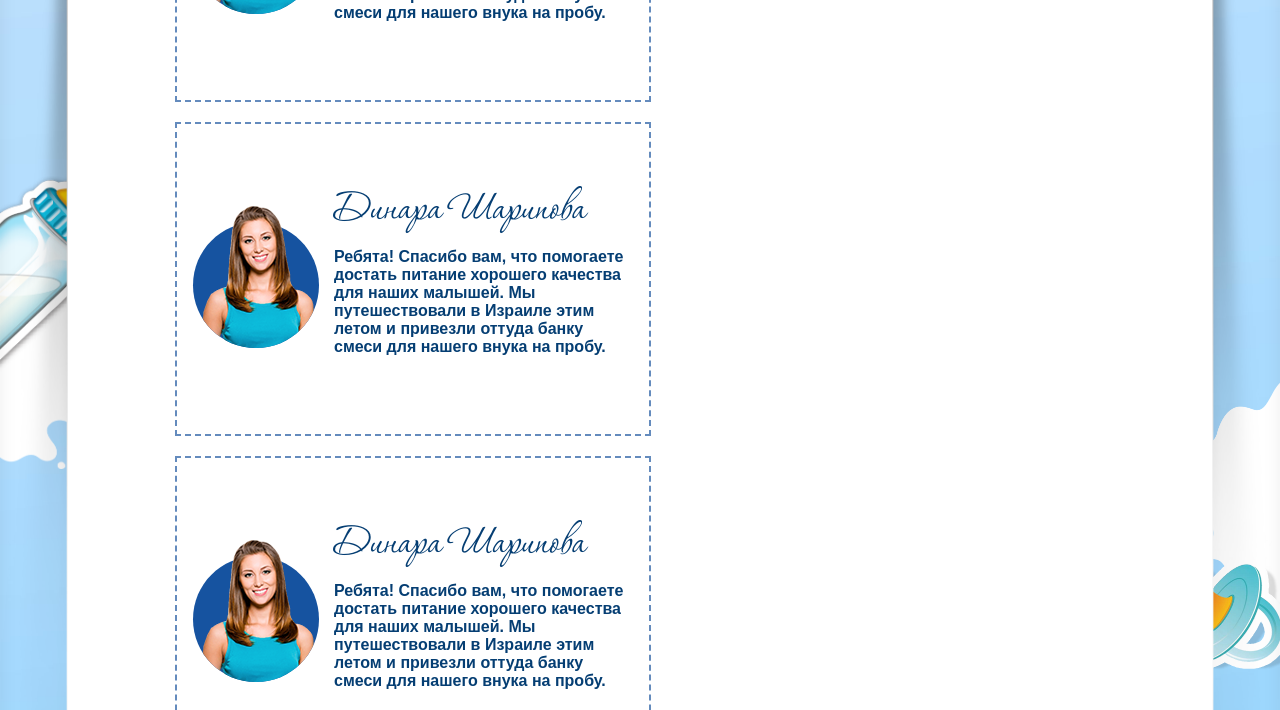
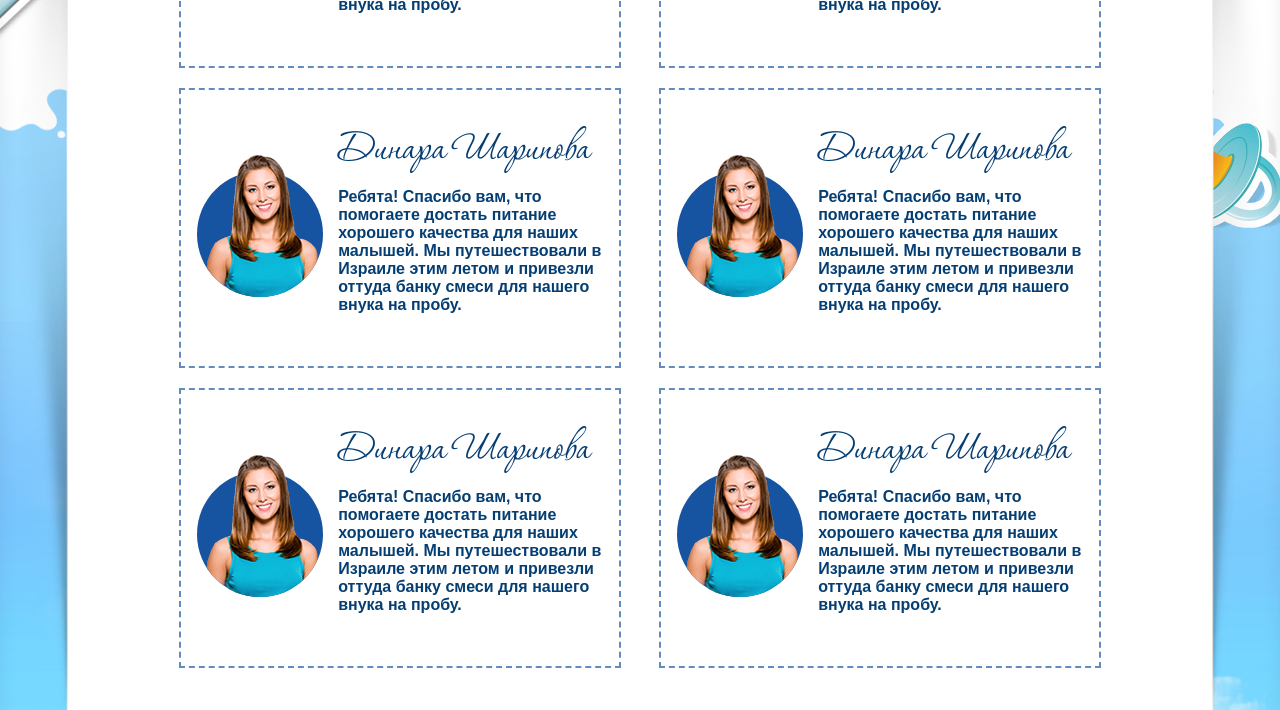
Before and after one commit to kennerus/materna, a website with bundled scripts: page feedbacks.html in a window 1280 px wide. Shown: the part 688-1398 px from the top of the page. Built offline with nearby package versions, Linux system fonts and the light colour scheme; a web font is replaced by a local one.

Commit message:
edit _feedbacks

```diff
--- a/app/sass/base/_base.scss
+++ b/app/sass/base/_base.scss
@@ -239,6 +239,8 @@ textarea{
     .feedback-main__user {
         width: 46%;
         padding: 15px;
+        box-sizing: border-box;
+        margin: 10px 2%;
 
         @include breakpoint(max-width 992px) {
             width: 100%;
```
Also changed, not shown: css/styles.min.css, 1 other file.
